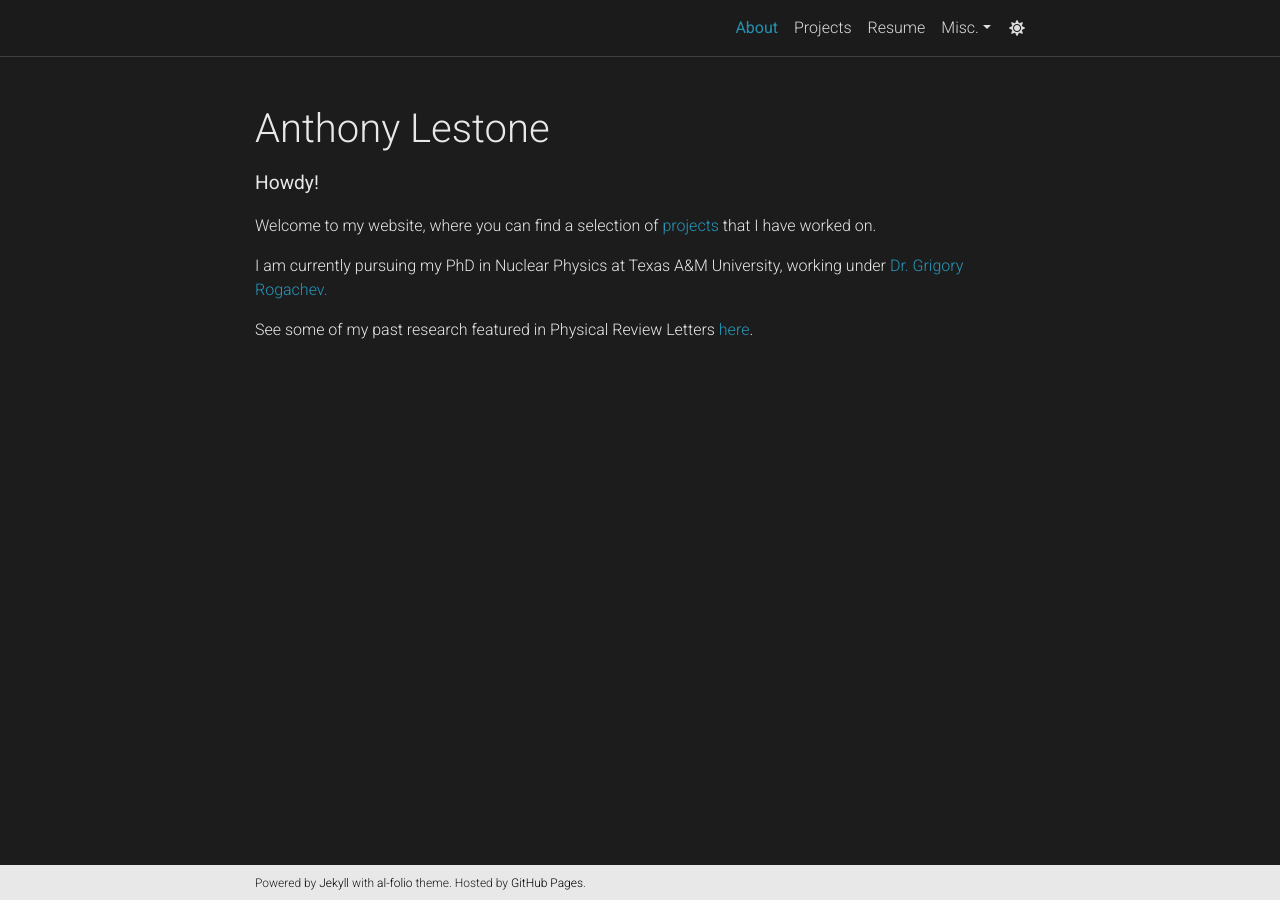
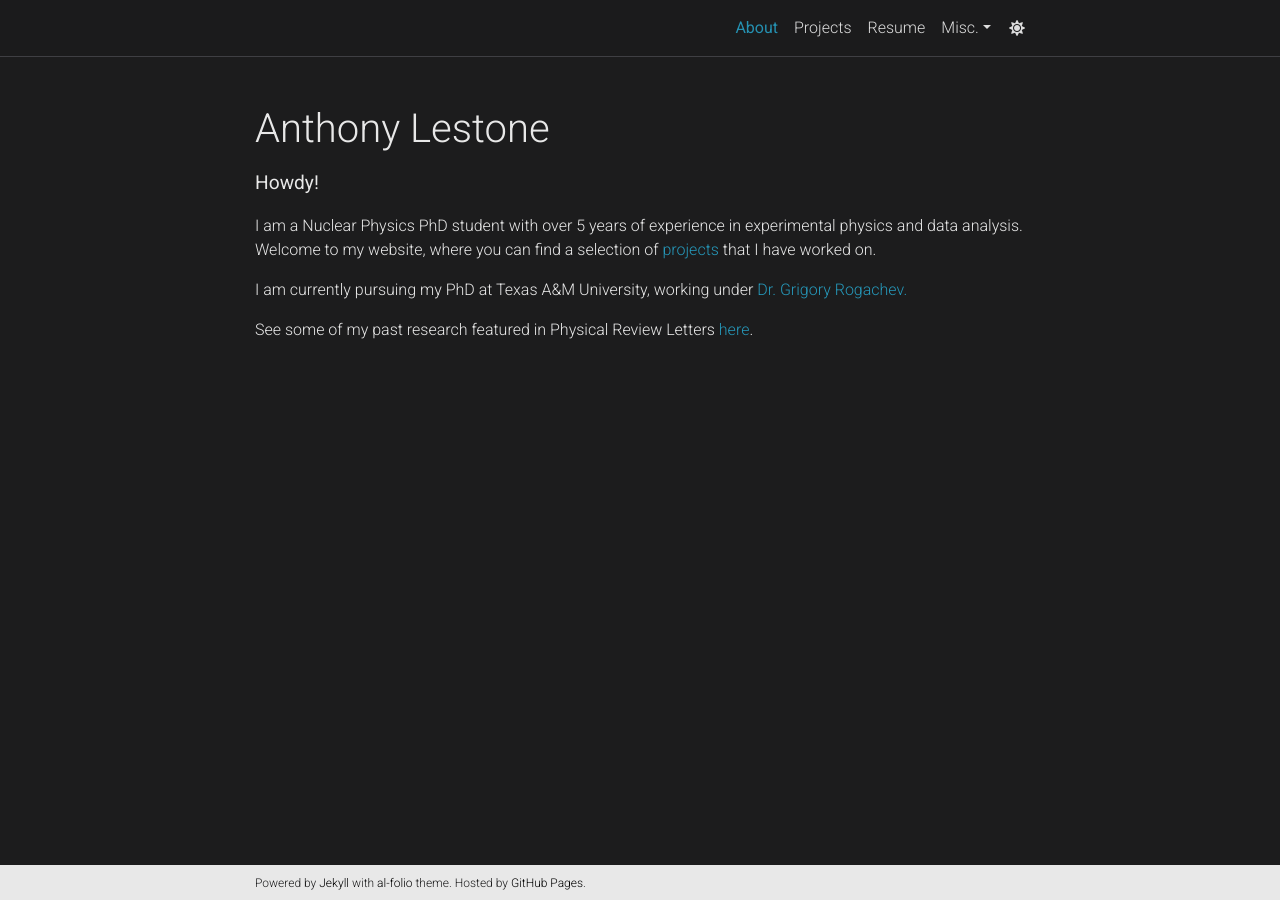
Before and after one commit to anthonylestone/anthonylestone.github.io, a Jekyll site: the page built from _pages/about.md, in a window 1280 px wide. Built offline with Jekyll 4.4.1, drawn with Linux system fonts in a browser that asks for light colours; comment, search, counter and statistics services are not loaded; a style sheet for code colours, icons or effects is not loaded.

Commit message:
updated about

```diff
--- a/_pages/about.md
+++ b/_pages/about.md
@@ -11,8 +11,8 @@ profile:
 
 <b><big>Howdy!</big><b>
 
-Welcome to my website, where you can find a selection of [projects](/projects/) that I have worked on.
+I am a Nuclear Physics PhD student with over 5 years of experience in experimental physics and data analysis. Welcome to my website, where you can find a selection of [projects](/projects/) that I have worked on.
 
-I am currently pursuing my PhD in Nuclear Physics at Texas A&M University, working under [Dr. Grigory Rogachev.](https://artsci.tamu.edu/physics-astronomy/contact/profiles/grigory-rogachev.html)
+I am currently pursuing my PhD at Texas A&M University, working under [Dr. Grigory Rogachev.](https://artsci.tamu.edu/physics-astronomy/contact/profiles/grigory-rogachev.html)
 
 See some of my past research featured in Physical Review Letters [here](https://journals.aps.org/prl/pdf/10.1103/PhysRevLett.131.061901).
```
